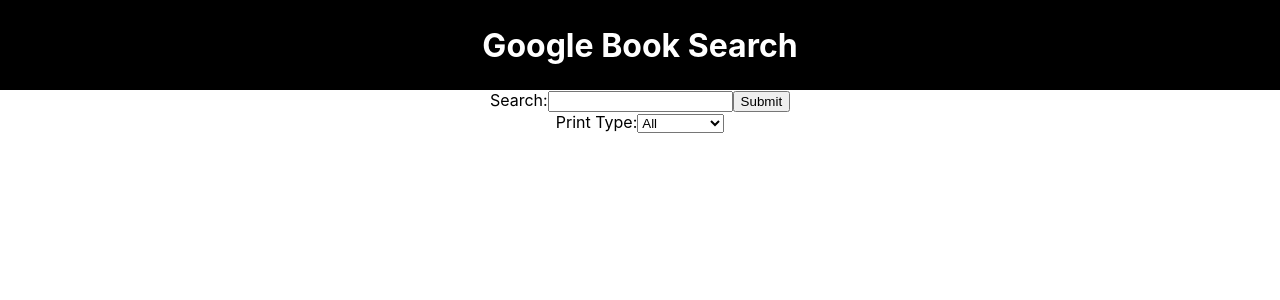
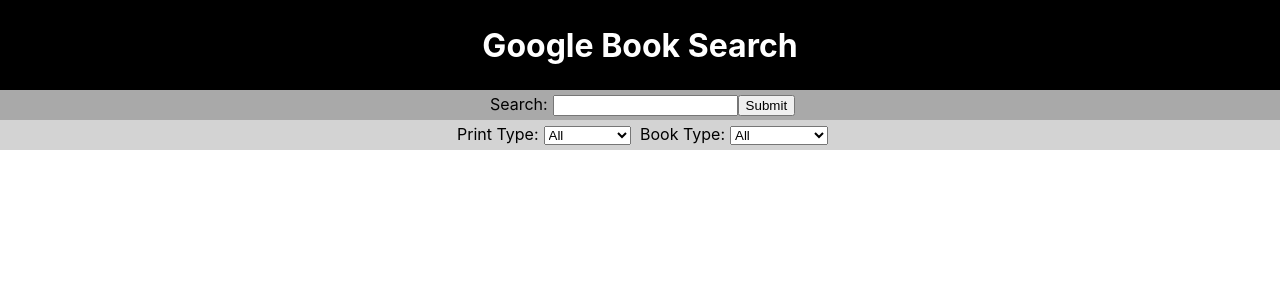
Before and after one commit to thinkful-ei-heron/Zac_Google-Book-Search, a React (Create React App) app: page / in a window 1280 px wide. Shown: the top 300 px of the page. Built offline with nearby package versions, Linux system fonts and the light colour scheme.

Commit message:
further functionality and styling

```diff
--- a/src/App.js
+++ b/src/App.js
@@ -1,15 +1,17 @@
-import React from 'react';
-import Form from './Form';
-import List from './List';
+import React from 'react'
+import Form from './Form'
+import List from './List'
 
 const BASE_URL = 'https://www.googleapis.com/books/v1/volumes?q=';
 
 export default class App extends React.Component {
   state = {
     books: [],
+    openBook: null,
 
     query: '', // search term
     printType: 'all', // all, books, or magazines
+    bookType: 'all', // type of book
 
     loading: false,
     error: null
@@ -25,6 +27,12 @@
 		this.setState({
       printType
 		});
+  }
+
+  bookChanged = bookType => {
+		this.setState({
+      bookType
+		});
 	}
 
   // Search function called by sumbitting search form
@@ -34,12 +42,12 @@
       loading: true // activate loading indicator
     });
 
-    const query = this.state.query;
-    const printType = this.state.printType;
+    let query = this.state.query;
+    let printType = this.state.printType;
+    let bookType = this.state.bookType;
+    if (bookType === 'all') {bookType = ''} else bookType = `&filter=${bookType}`;
 
-    console.log(this.state);
-
-    fetch(`${BASE_URL}${query}&printType=${printType}`)
+    fetch(`${BASE_URL}${query}&printType=${printType}${bookType}`)
       .then(res => res.json())
       .then(data => this.setState({
         books: data.items,
@@ -49,13 +57,14 @@
 
   render() {
     return (
-      <div>
+      <div className='app'>
         <Form
           search={this.state.query}
           printType={this.state.printType}
           handleSearch={this.handleSearch}
           searchChanged={this.searchChanged}
           printChanged={this.printChanged}
+          bookChanged={this.bookChanged}
         />
         <List
           books={this.state.books}
--- a/src/Form.js
+++ b/src/Form.js
@@ -1,4 +1,5 @@
-import React from 'react';
+import React from 'react'
+import './form.css'
 
 function Form(props) {
 		return(
@@ -20,6 +21,17 @@
 							<option value='books'>Books</option>
 							<option value='magazines'>Magazines</option>
 					</select>
+					<label htmlFor='bookType'> Book Type:</label>
+					<select id='bookType'
+						value={props.bookType}
+						onChange={e => {props.bookChanged(e.target.value)}}>
+							<option value='all'>All</option>
+							<option value='ebooks'>eBooks</option>
+							<option value='free-ebooks'>Free eBooks</option>
+							<option value='paid-ebooks'>Paid eBooks</option>
+							<option value='full'>Full text</option>
+							<option value='partial'>Partial text</option>
+					</select>
 				</div>
 			</form>
 		);
--- a/src/List.js
+++ b/src/List.js
@@ -1,13 +1,9 @@
-import React from 'react';
-import Result from './Result';
+import React from 'react'
+import Result from './Result'
 
 // Generates list of results
 function List(props) {
 	if (props.loading) return (<h2>Loading...</h2>); // Display loading indicator
-
-	// TODO: generate proper author string
-
-	// TODO: edit text as it passes through to fix apostrophe codes
 
 	const results = props.books.map((item, index) => {
 		const book = {
@@ -16,7 +12,8 @@
 			thumb: '',
 			author: item.volumeInfo.authors,
 			year: item.volumeInfo.publishedDate,
-			blurb: ''
+			blurb: '',
+			link: item.volumeInfo.previewLink
 		}
 		if (item.volumeInfo.imageLinks) book.thumb = item.volumeInfo.imageLinks.thumbnail;
 		if (item.searchInfo) book.blurb = item.searchInfo.textSnippet;
@@ -29,11 +26,12 @@
 			author={book.author}
 			year={book.year}
 			blurb={book.blurb}
+			link={book.link}
 		/>);
 	});
 
 	return (
-		<ul>
+		<ul className='resultList'>
 			{results}
 		</ul>
 	);
--- a/src/Result.css
+++ b/src/Result.css
@@ -1,15 +1,20 @@
 li {
 	list-style: none;
 	display: flex;
-	margin: 15px;
+	margin: 5px 10px;
 }
 
 .thumbnail, .titleBlock {
 	display: inline-block;
 	justify-content: top;
 }
-.titleblock {
-	height: 30vh;
+.titleBlock {
+	min-height: 200px;
+	margin: 0 auto;
+}
+
+img {
+	height: 100%;
 }
 
 h3 {
@@ -25,3 +30,8 @@
 .authorLine {
 	margin: 8px 0 0;
 }
+
+.resultList {
+	max-width: 728px;
+	margin: 0 auto;
+  }
--- a/src/Result.js
+++ b/src/Result.js
@@ -1,15 +1,19 @@
-import React from 'react';
-import './Result.css';
+import React from 'react'
+import './Result.css'
 
 function Result(props) {
+	const blurb = `${props.blurb}`;
+
 	return (
 		<li>
 			<img src={props.thumb} alt={`${props.title} thumbnail`} className='thumbnail' />
 			<div className='titleBlock'>
-				<h3>{props.title}</h3>
+				<a href={props.link}><h3>{props.title}</h3></a>
 				{(props.subtitle) && <h4>{props.subtitle}</h4>}
-				<p className='authorLine'><i>{props.author}, {props.year}</i></p>
-				{(props.blurb) && <p className='blurb'>{props.blurb}</p>}
+				<p className='authorLine'><i>
+					{(props.author) && <span>{props.author}, </span>}
+					<span>{props.year}</span></i></p>
+				{(props.blurb) && <p className='blurb' dangerouslySetInnerHTML={{__html: blurb}}></p>}
 			</div>
 		</li>
 	);
--- /dev/null
+++ b/src/form.css
@@ -0,0 +1,16 @@
+form div {
+	height: 30px;
+	padding: 4px;
+}
+
+.form-row1 {
+	background-color: darkgray;
+}
+
+.form-row2 {
+	background-color: lightgray;
+}
+
+label {
+	margin: 0 5px;
+}
```
Also changed, not shown: src/index.js (+4 -4 lines).
